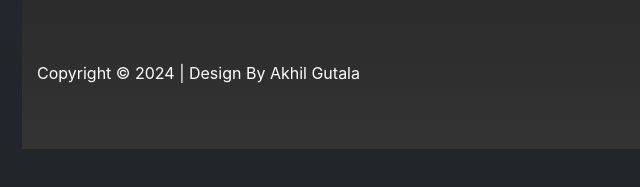
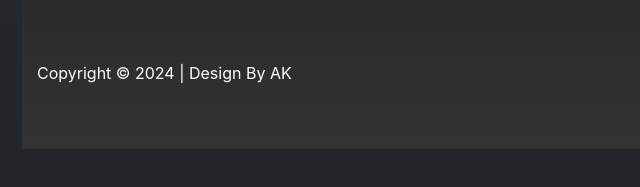
Before and after one commit to AK-2000/fanon_website_sample, a website: page index.html in a window 1280 px wide. Shown: the part 5757-5944 px from the top of the page, 74-714 px from the left. Drawn offline with nearby package versions, Linux system fonts and the light colour scheme.

Commit message:
Update index.html

```diff
--- a/index.html
+++ b/index.html
@@ -538,7 +538,7 @@ to tell visual stories.
         <!-- Footer -->
         <div class="d-flex mt-5">
           <p class="flex-grow-1" style="text-align: justify;">
-            Copyright &copy; 2024 | Design By Akhil Gutala
+            Copyright &copy; 2024 | Design By AK
           </p>
           <div class="hstack gap-3">
             <a href="#">
```
